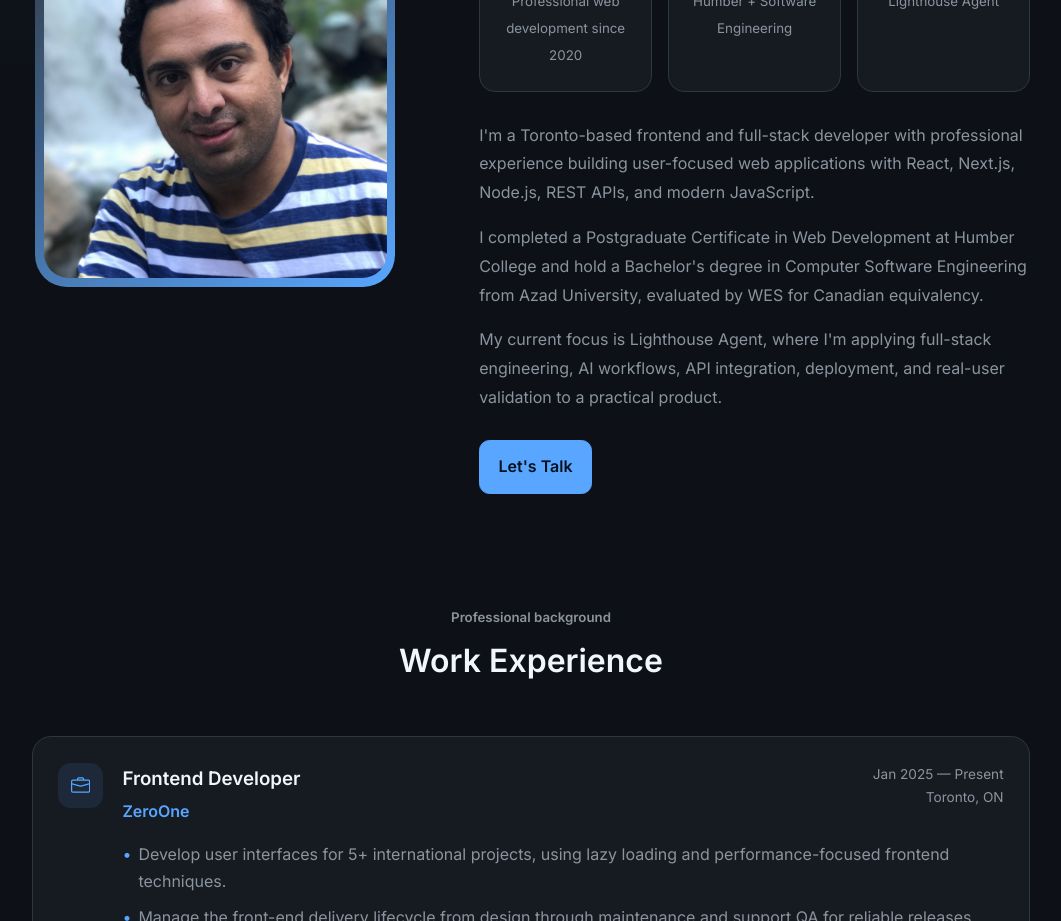
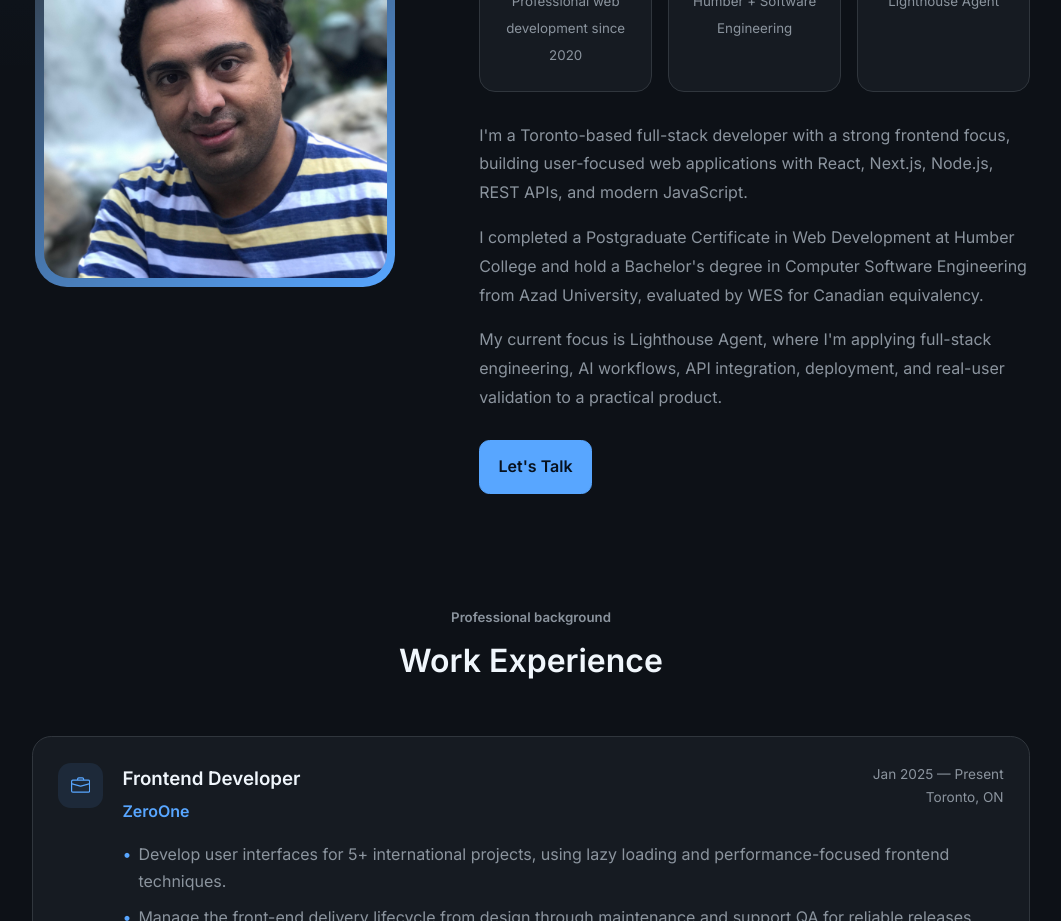
Before and after one commit to abiasV/abiasV.github.io, a React (Create React App) app: page / in a window 1280 px wide. Shown: the part 1200-2121 px from the top of the page, without its empty margins (109-1170 px from the left). Built offline with nearby package versions, Linux system fonts and the light colour scheme.

Commit message:
Clarify full-stack positioning

```diff
--- a/src/components/about/About.jsx
+++ b/src/components/about/About.jsx
@@ -39,9 +39,9 @@ const About = () => {
 
           <div className="about-text">
             <p>
-              I'm a Toronto-based frontend and full-stack developer with
-              professional experience building user-focused web applications
-              with React, Next.js, Node.js, REST APIs, and modern JavaScript.
+              I'm a Toronto-based full-stack developer with a strong frontend focus,
+              building user-focused web applications with React, Next.js,
+              Node.js, REST APIs, and modern JavaScript.
             </p>
             <p>
               I completed a Postgraduate Certificate in Web Development at
```
